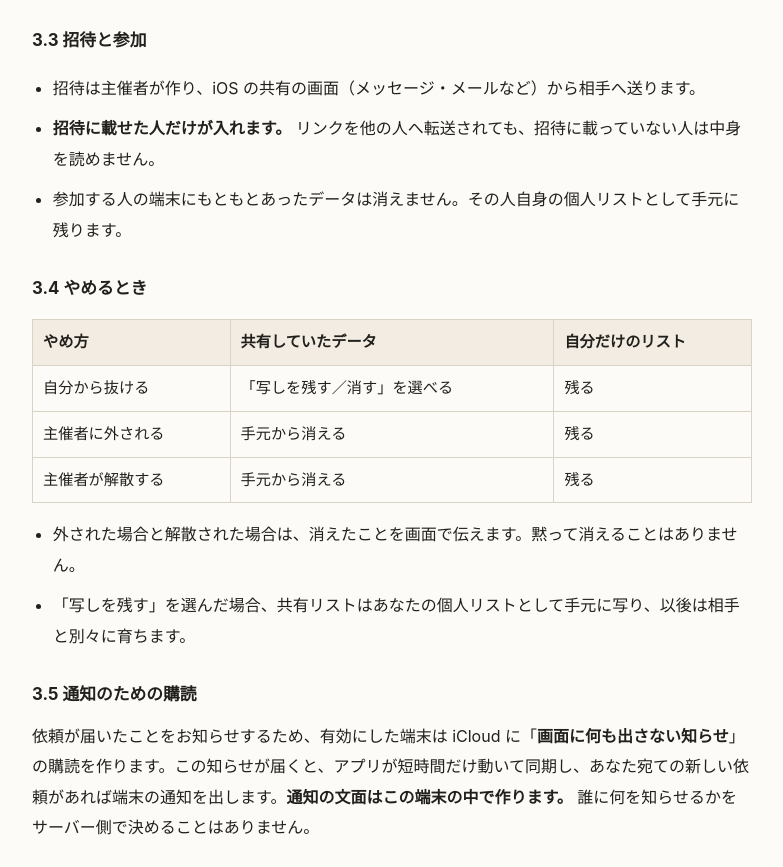
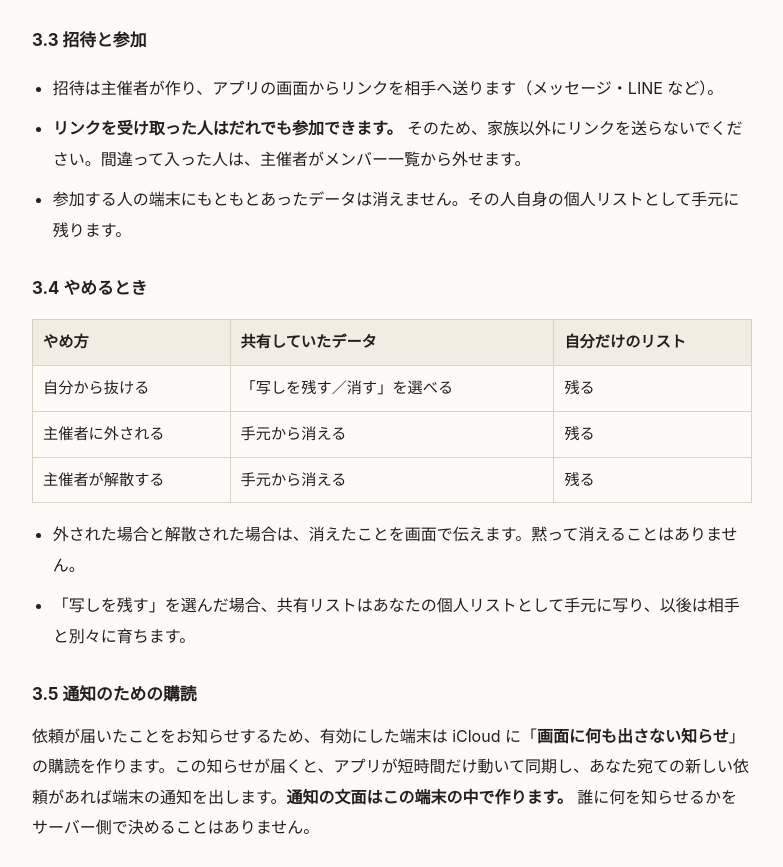
Before and after one commit to tktk6658/ouchitodo-site, a plain HTML site: page privacy.html in a window 1280 px wide. Shown: the part 2914-3781 px from the top of the page, without its empty margins (248-1031 px from the left). Drawn offline with Linux system fonts and the light colour scheme.

Commit message:
招待の説明をリンク方式に合わせた（§3.3）

```diff
--- a/privacy.html
+++ b/privacy.html
@@ -116,8 +116,8 @@ footer { margin-top: 56px; font-size: 0.88rem; opacity: 0.75; }
 </tbody></table></div>
 <h3>3.3 招待と参加</h3>
 <ul>
-<li>招待は主催者が作り、iOS の共有の画面（メッセージ・メールなど）から相手へ送ります。</li>
-<li><strong>招待に載せた人だけが入れます。</strong> リンクを他の人へ転送されても、招待に載っていない人は中身を読めません。</li>
+<li>招待は主催者が作り、アプリの画面からリンクを相手へ送ります（メッセージ・LINE など）。</li>
+<li><strong>リンクを受け取った人はだれでも参加できます。</strong> そのため、家族以外にリンクを送らないでください。間違って入った人は、主催者がメンバー一覧から外せます。</li>
 <li>参加する人の端末にもともとあったデータは消えません。その人自身の個人リストとして手元に残ります。</li>
 </ul>
 <h3>3.4 やめるとき</h3>
```
